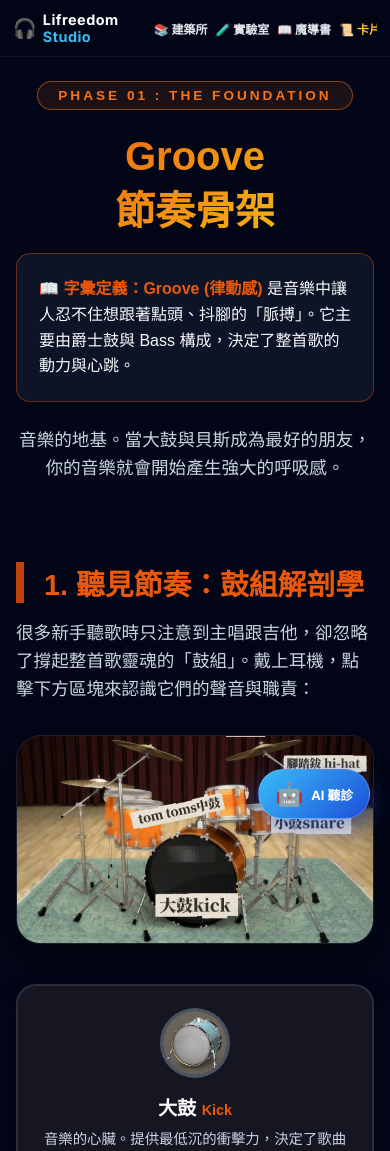
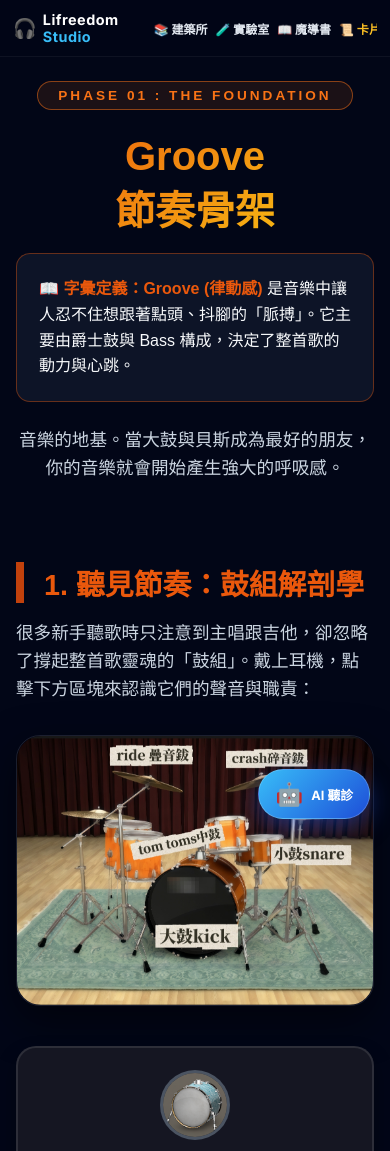
Before and after one commit to lifreedomstudio/lifreedom-studio, a Next.js app: page /courses/arrangement/groove-training in a window 390 px wide. Shown: the top 1151 px of the page. Built offline with nearby package versions, Linux system fonts and the light colour scheme.

Commit message:
Fix all mobile layouts and font sizes

```diff
--- a/src/app/courses/arrangement/groove-training/page.tsx
+++ b/src/app/courses/arrangement/groove-training/page.tsx
@@ -89,13 +89,12 @@ const AudioComparer = ({ title, description, badSrc, goodSrc, isMobile }: { titl
 
 // --- 🖼️ 全鼓組標註大圖 ---
 const FullDrumKitVisual = ({ isMobile }: { isMobile: boolean }) => (
-    <div style={{ position: 'relative', width: '100%', maxWidth: '850px', margin: '0 auto 2.5rem auto', borderRadius: '24px', overflow: 'hidden', border: '1px solid rgba(255,255,255,0.1)', boxShadow: '0 15px 40px rgba(0,0,0,0.5)' }}>
-        <div style={{ width: '100%', paddingBottom: '58%', background: 'linear-gradient(135deg, #1e293b, #0f172a)', position: 'relative' }}>
-            {/* 🚨 修正：副檔名從代碼中的範例代碼中是用 .png 改為費用是用手機修改好的 JPG，路徑維持在費用是用images資料夾 */}
-            <img src="/images/full drum-kit.jpg" alt="Full Drum Kit" style={{ position: 'absolute', top: 0, left: 0, width: '100%', height: '100%', objectFit: 'cover' }} />
+    <div style={{ position: 'relative', width: '100%', maxWidth: '850px', margin: '0 auto 2.5rem auto', borderRadius: '24px', border: '1px solid rgba(255,255,255,0.1)', boxShadow: '0 15px 40px rgba(0,0,0,0.5)' }}>
+        {/* 🚨 修正：移除 padding-bottom 固定比例容器，移除 object-fit: 'cover'，
+           直接使用 img 標籤自然展開，確保整張圖（包含上方標籤）都能顯示 */}
+        <img src="/images/full drum-kit.jpg" alt="Full Drum Kit" style={{ width: '100%', height: 'auto', display: 'block', borderRadius: '24px' }} />
 
-            {/* 🚨 移除所有 position: 'absolute' 的部件標籤疊加層，圖片上不應再有點擊事件 */}
-        </div>
+        {/* 🚨 移除所有 position: 'absolute' 的部件標籤疊加層，圖片上不應再有點擊事件 */}
     </div>
 );
 
```
